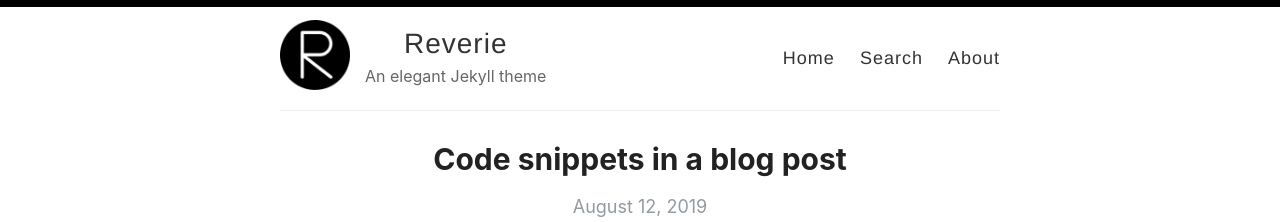
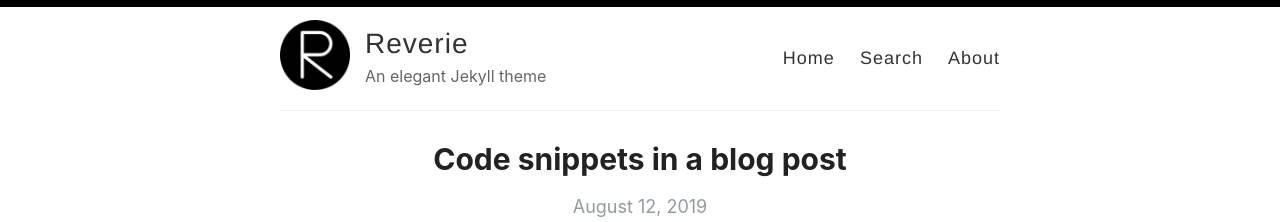
Before and after one commit to amitmerchant1990/reverie, a Jekyll site: the page built from index.html, in a window 1280 px wide. Shown: the top 222 px of the page. Built offline with Jekyll 4.4.1, drawn with Linux system fonts in a browser that asks for light colours; the list of posts is cut into pages by our own code.

Commit message:
Fixed site title for mobile.

```diff
--- a/assets/style.scss
+++ b/assets/style.scss
@@ -292,6 +292,11 @@
   font-weight: 300;
   font-size: 28px;
   letter-spacing: 1px;
+  text-align: left;
+
+  @include mobile {
+    text-align: center;
+  }
 }
 
 .site-description {
```
